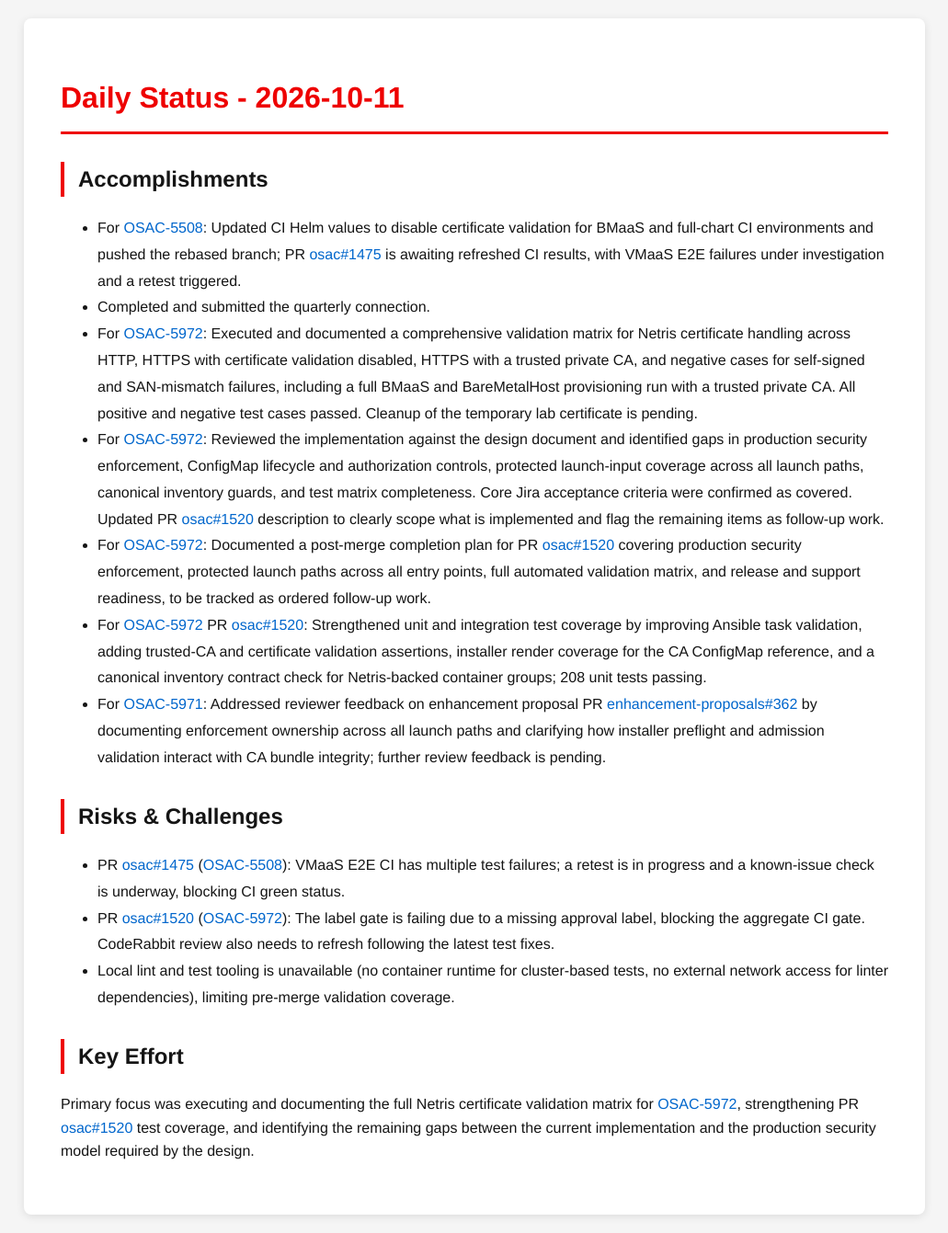
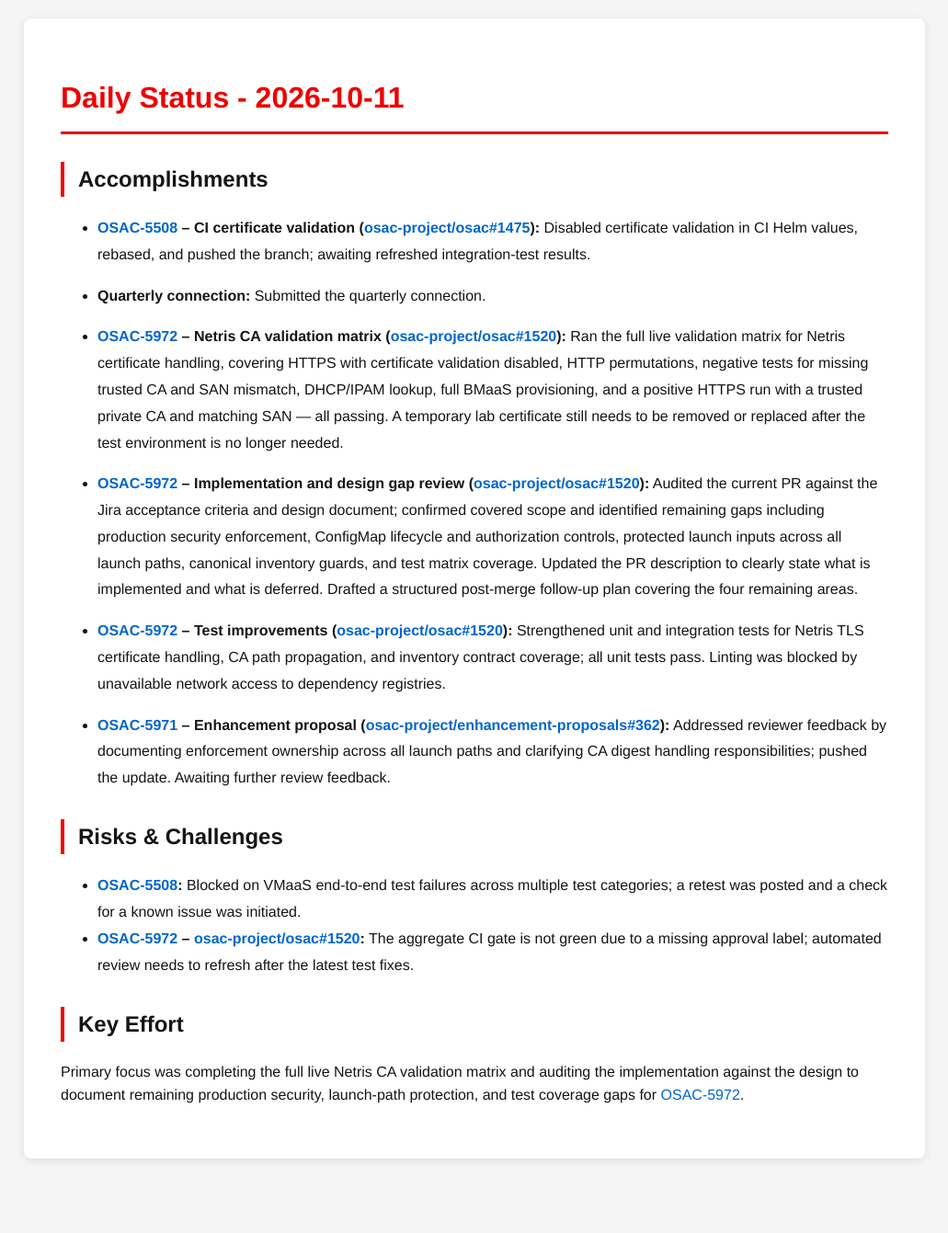
Before and after one commit to tzvatot/daily-status, a Jekyll site: the page built from 2026-10-11.md, in a window 1280 px wide. Shown: the whole page at 92% size, without its empty margins (124-1155 px from the left). Built offline with Jekyll 4.4.1, drawn with Linux system fonts in a browser that asks for light colours; after the commit the page ends 1280 px from its top, so only the background shows below that.

Commit message:
Daily status update - 2026-10-11

```diff
--- a/2026-10-11.md
+++ b/2026-10-11.md
@@ -7,18 +7,24 @@ date: 2026-10-11
 # Daily Status - 2026-10-11
 
 ## Accomplishments
-- For [OSAC-5508](https://redhat.atlassian.net/browse/OSAC-5508): Updated CI Helm values to disable certificate validation for BMaaS and full-chart CI environments and pushed the rebased branch; PR [osac#1475](https://github.com/osac-project/osac/pull/1475) is awaiting refreshed CI results, with VMaaS E2E failures under investigation and a retest triggered.
-- Completed and submitted the quarterly connection.
-- For [OSAC-5972](https://redhat.atlassian.net/browse/OSAC-5972): Executed and documented a comprehensive validation matrix for Netris certificate handling across HTTP, HTTPS with certificate validation disabled, HTTPS with a trusted private CA, and negative cases for self-signed and SAN-mismatch failures, including a full BMaaS and BareMetalHost provisioning run with a trusted private CA. All positive and negative test cases passed. Cleanup of the temporary lab certificate is pending.
-- For [OSAC-5972](https://redhat.atlassian.net/browse/OSAC-5972): Reviewed the implementation against the design document and identified gaps in production security enforcement, ConfigMap lifecycle and authorization controls, protected launch-input coverage across all launch paths, canonical inventory guards, and test matrix completeness. Core Jira acceptance criteria were confirmed as covered. Updated PR [osac#1520](https://github.com/osac-project/osac/pull/1520) description to clearly scope what is implemented and flag the remaining items as follow-up work.
-- For [OSAC-5972](https://redhat.atlassian.net/browse/OSAC-5972): Documented a post-merge completion plan for PR [osac#1520](https://github.com/osac-project/osac/pull/1520) covering production security enforcement, protected launch paths across all entry points, full automated validation matrix, and release and support readiness, to be tracked as ordered follow-up work.
-- For [OSAC-5972](https://redhat.atlassian.net/browse/OSAC-5972) PR [osac#1520](https://github.com/osac-project/osac/pull/1520): Strengthened unit and integration test coverage by improving Ansible task validation, adding trusted-CA and certificate validation assertions, installer render coverage for the CA ConfigMap reference, and a canonical inventory contract check for Netris-backed container groups; 208 unit tests passing.
-- For [OSAC-5971](https://redhat.atlassian.net/browse/OSAC-5971): Addressed reviewer feedback on enhancement proposal PR [enhancement-proposals#362](https://github.com/osac-project/enhancement-proposals/pull/362) by documenting enforcement ownership across all launch paths and clarifying how installer preflight and admission validation interact with CA bundle integrity; further review feedback is pending.
+
+- **[OSAC-5508](https://redhat.atlassian.net/browse/OSAC-5508) – CI certificate validation ([osac-project/osac#1475](https://github.com/osac-project/osac/pull/1475)):** Disabled certificate validation in CI Helm values, rebased, and pushed the branch; awaiting refreshed integration-test results.
+
+- **Quarterly connection:** Submitted the quarterly connection.
+
+- **[OSAC-5972](https://redhat.atlassian.net/browse/OSAC-5972) – Netris CA validation matrix ([osac-project/osac#1520](https://github.com/osac-project/osac/pull/1520)):** Ran the full live validation matrix for Netris certificate handling, covering HTTPS with certificate validation disabled, HTTP permutations, negative tests for missing trusted CA and SAN mismatch, DHCP/IPAM lookup, full BMaaS provisioning, and a positive HTTPS run with a trusted private CA and matching SAN — all passing. A temporary lab certificate still needs to be removed or replaced after the test environment is no longer needed.
+
+- **[OSAC-5972](https://redhat.atlassian.net/browse/OSAC-5972) – Implementation and design gap review ([osac-project/osac#1520](https://github.com/osac-project/osac/pull/1520)):** Audited the current PR against the Jira acceptance criteria and design document; confirmed covered scope and identified remaining gaps including production security enforcement, ConfigMap lifecycle and authorization controls, protected launch inputs across all launch paths, canonical inventory guards, and test matrix coverage. Updated the PR description to clearly state what is implemented and what is deferred. Drafted a structured post-merge follow-up plan covering the four remaining areas.
+
+- **[OSAC-5972](https://redhat.atlassian.net/browse/OSAC-5972) – Test improvements ([osac-project/osac#1520](https://github.com/osac-project/osac/pull/1520)):** Strengthened unit and integration tests for Netris TLS certificate handling, CA path propagation, and inventory contract coverage; all unit tests pass. Linting was blocked by unavailable network access to dependency registries.
+
+- **[OSAC-5971](https://redhat.atlassian.net/browse/OSAC-5971) – Enhancement proposal ([osac-project/enhancement-proposals#362](https://github.com/osac-project/enhancement-proposals/pull/362)):** Addressed reviewer feedback by documenting enforcement ownership across all launch paths and clarifying CA digest handling responsibilities; pushed the update. Awaiting further review feedback.
 
 ## Risks & Challenges
-- PR [osac#1475](https://github.com/osac-project/osac/pull/1475) ([OSAC-5508](https://redhat.atlassian.net/browse/OSAC-5508)): VMaaS E2E CI has multiple test failures; a retest is in progress and a known-issue check is underway, blocking CI green status.
-- PR [osac#1520](https://github.com/osac-project/osac/pull/1520) ([OSAC-5972](https://redhat.atlassian.net/browse/OSAC-5972)): The label gate is failing due to a missing approval label, blocking the aggregate CI gate. CodeRabbit review also needs to refresh following the latest test fixes.
-- Local lint and test tooling is unavailable (no container runtime for cluster-based tests, no external network access for linter dependencies), limiting pre-merge validation coverage.
+
+- **[OSAC-5508](https://redhat.atlassian.net/browse/OSAC-5508):** Blocked on VMaaS end-to-end test failures across multiple test categories; a retest was posted and a check for a known issue was initiated.
+- **[OSAC-5972](https://redhat.atlassian.net/browse/OSAC-5972) – [osac-project/osac#1520](https://github.com/osac-project/osac/pull/1520):** The aggregate CI gate is not green due to a missing approval label; automated review needs to refresh after the latest test fixes.
 
 ## Key Effort
-Primary focus was executing and documenting the full Netris certificate validation matrix for [OSAC-5972](https://redhat.atlassian.net/browse/OSAC-5972), strengthening PR [osac#1520](https://github.com/osac-project/osac/pull/1520) test coverage, and identifying the remaining gaps between the current implementation and the production security model required by the design.
+
+Primary focus was completing the full live Netris CA validation matrix and auditing the implementation against the design to document remaining production security, launch-path protection, and test coverage gaps for [OSAC-5972](https://redhat.atlassian.net/browse/OSAC-5972).
```
